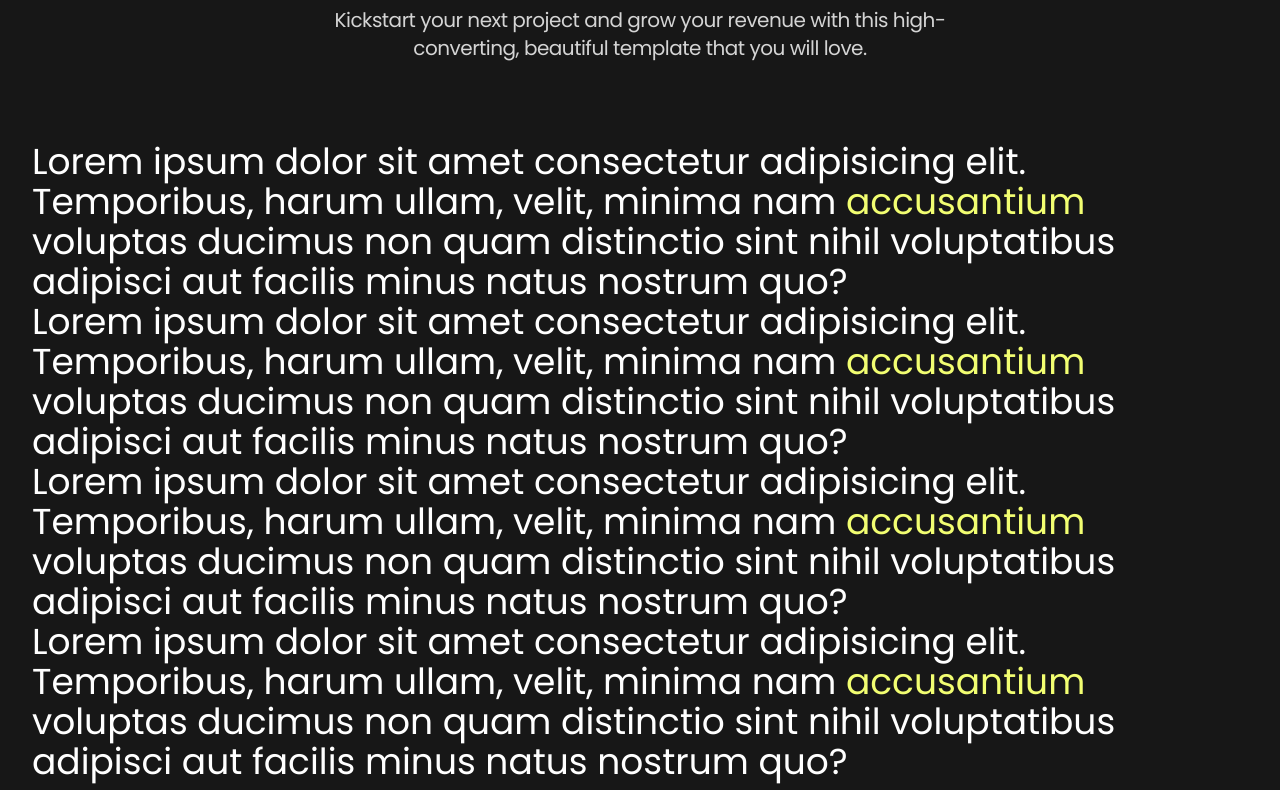
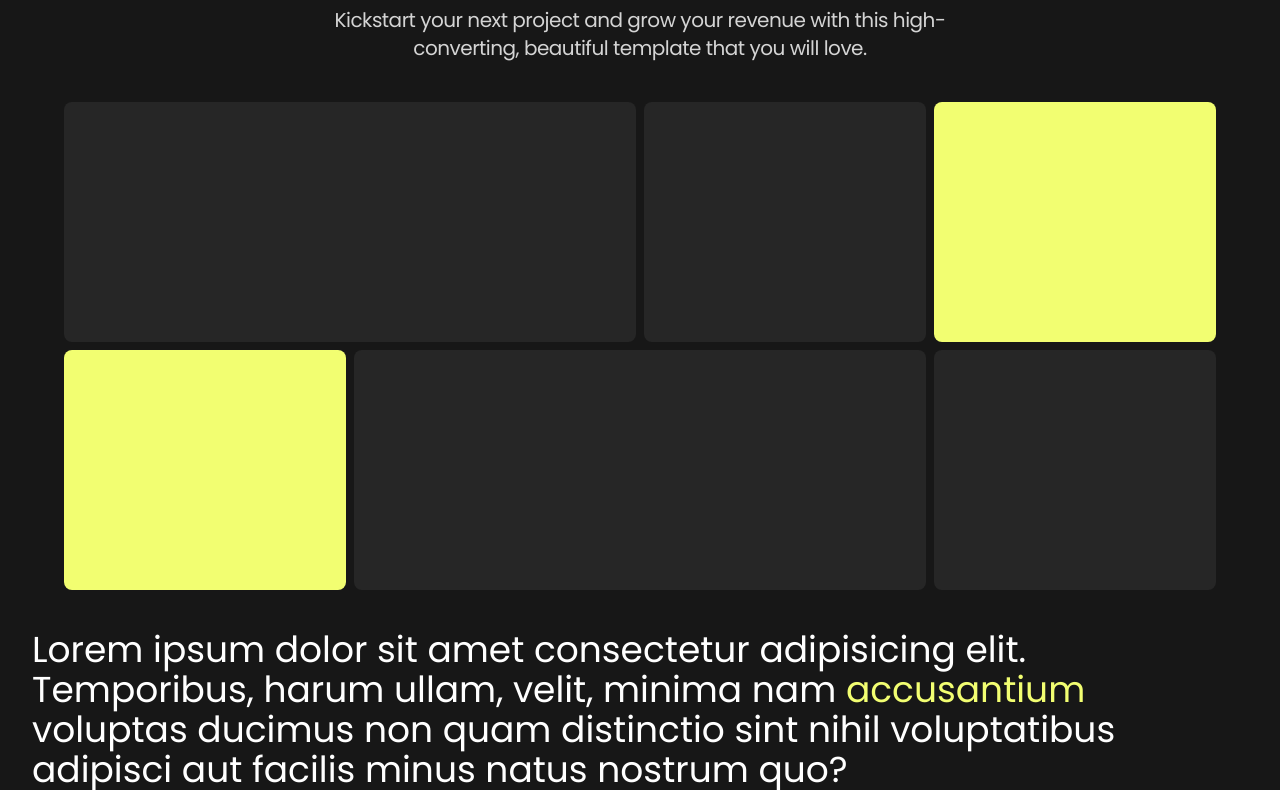
Before and after one commit to plasm/academy, a Nuxt app: page / in a window 1280 px wide. Shown: the part 399-1189 px from the top of the page. Built offline with nearby package versions, Linux system fonts and the light colour scheme.

Commit message:
feat: hero test

```diff
--- a/pages/index.vue
+++ b/pages/index.vue
@@ -8,6 +8,15 @@
           </div>
         </template>
       </ac-heading>
+
+      <div class="mx-auto grid max-w-6xl grid-cols-4 gap-2">
+        <div class="col-span-2 h-60 rounded-lg bg-neutral-800 " />
+        <div class="rounded-lg  bg-neutral-800" />
+        <div class="rounded-lg  bg-primary" />
+        <div class="rounded-lg  bg-primary" />
+        <div class="col-span-2 h-60 rounded-lg bg-neutral-800" />
+        <div class="rounded-lg  bg-neutral-800" />
+      </div>
     </div>
     <div class="text-4xl text-white">
       Lorem ipsum dolor sit amet consectetur adipisicing elit. Temporibus, harum ullam, velit, minima nam <span class="text-primary">accusantium</span> voluptas ducimus non quam distinctio sint nihil voluptatibus adipisci aut facilis minus natus nostrum quo?
```
